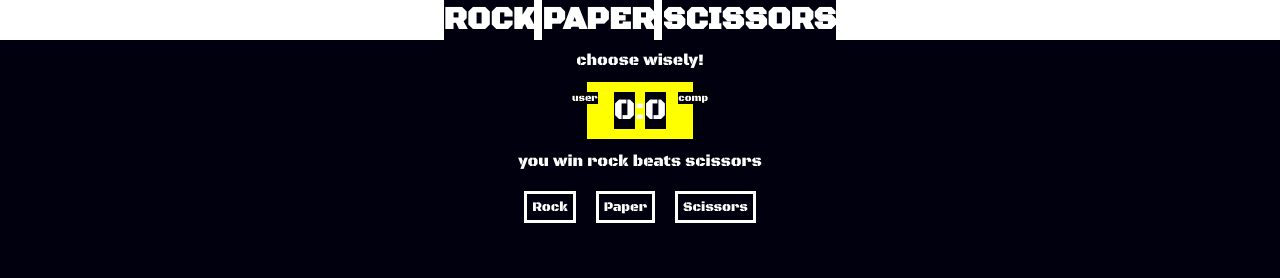
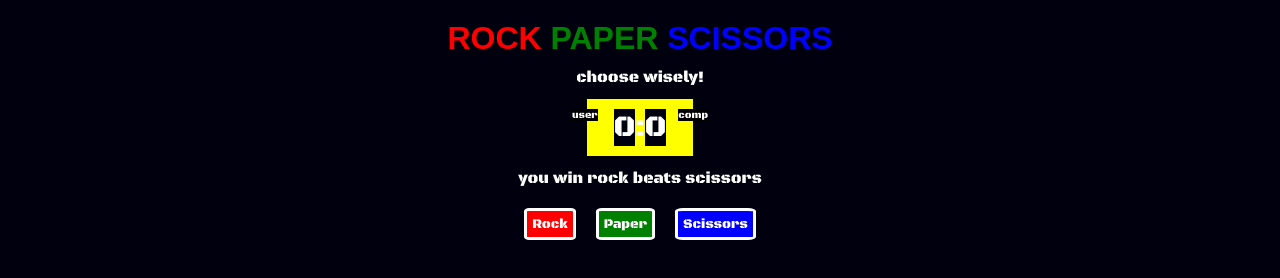
Before and after one commit to thatboikham/Rock-Paper-Scissors, a plain HTML site: page index.html in a window 1280 px wide. Drawn offline with Linux system fonts and the light colour scheme; a web font is replaced by a local one.

Commit message:
Feat: add css style to the game

```diff
--- a/style.css
+++ b/style.css
@@ -1,5 +1,6 @@
 
   @import url('https://fonts.googleapis.com/css2?family=Black+Ops+One&family=Roboto:wght@300&display=swap');
+  @import url('https://fonts.cdnfonts.com/css/gill-sans-nova-cond-ultra-bold');
 *{
     padding: 0;
     margin: 0;
@@ -10,12 +11,41 @@
 
 }
 h1{
-    background-color: #ffffff;
+    margin-top: 20px;
     color: black;
+    font-family: 'Gill Sans Nova Ultra Bold', sans-serif;
+}
+.r, .p,
+.s{
+    font-family: 'Gill Sans Nova Ultra Bold', sans-serif;
+}
+.r{
+    color: red;
+}
+.p{
+    color: green;
+}
+.s{
+    color: blue;
 }
 h1, p,
 .score-board{
     text-align: center;
+}
+#rock{
+    background-color: red;
+    color: #ffffff;
+}
+#paper{
+    background-color: green;
+    color: #ffffff;
+}
+#scissors{
+    background-color: blue;
+    color: #ffffff;
+}
+button{
+    border-radius: 10%;
 }
 p{
     margin: 10px auto;
```
